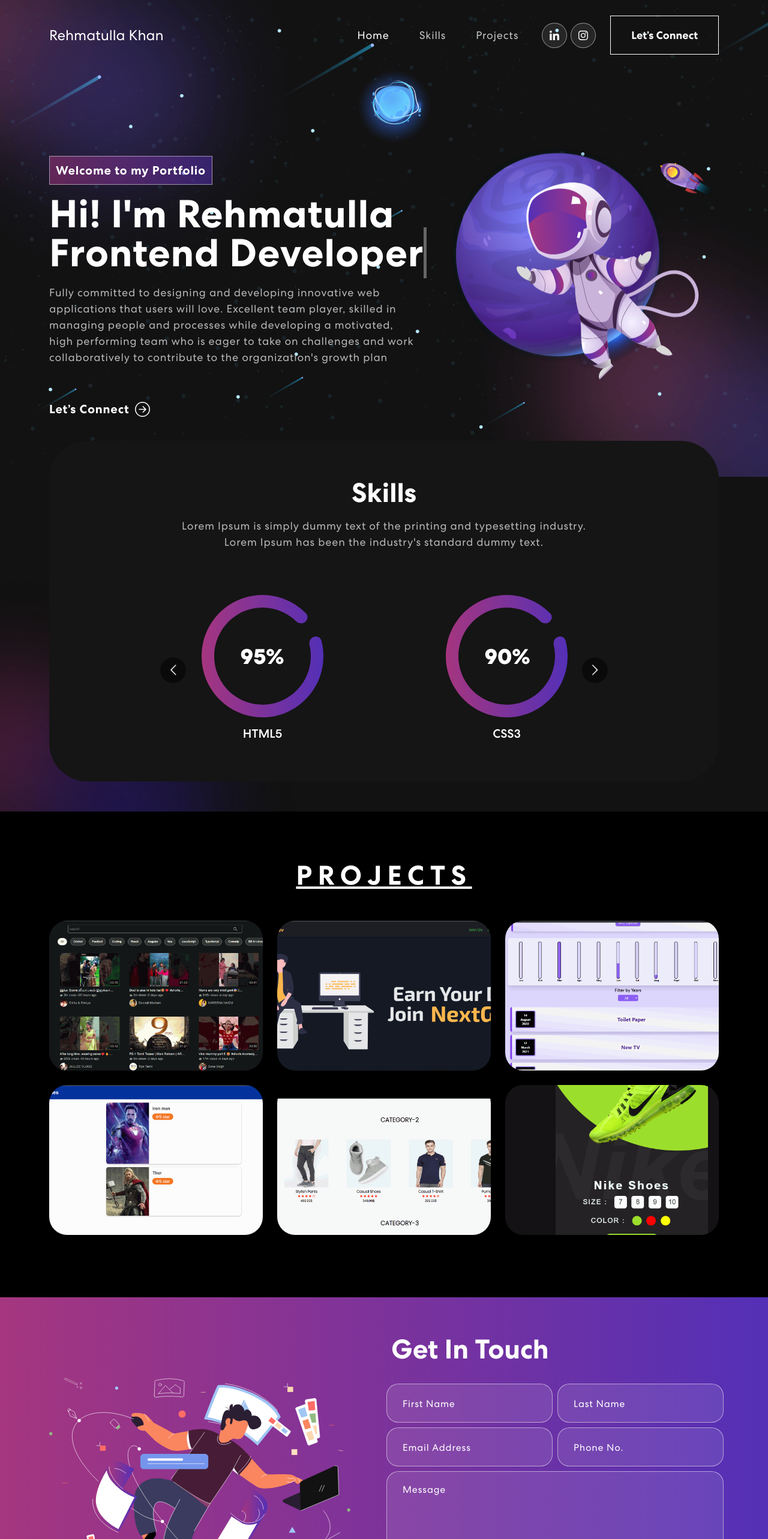
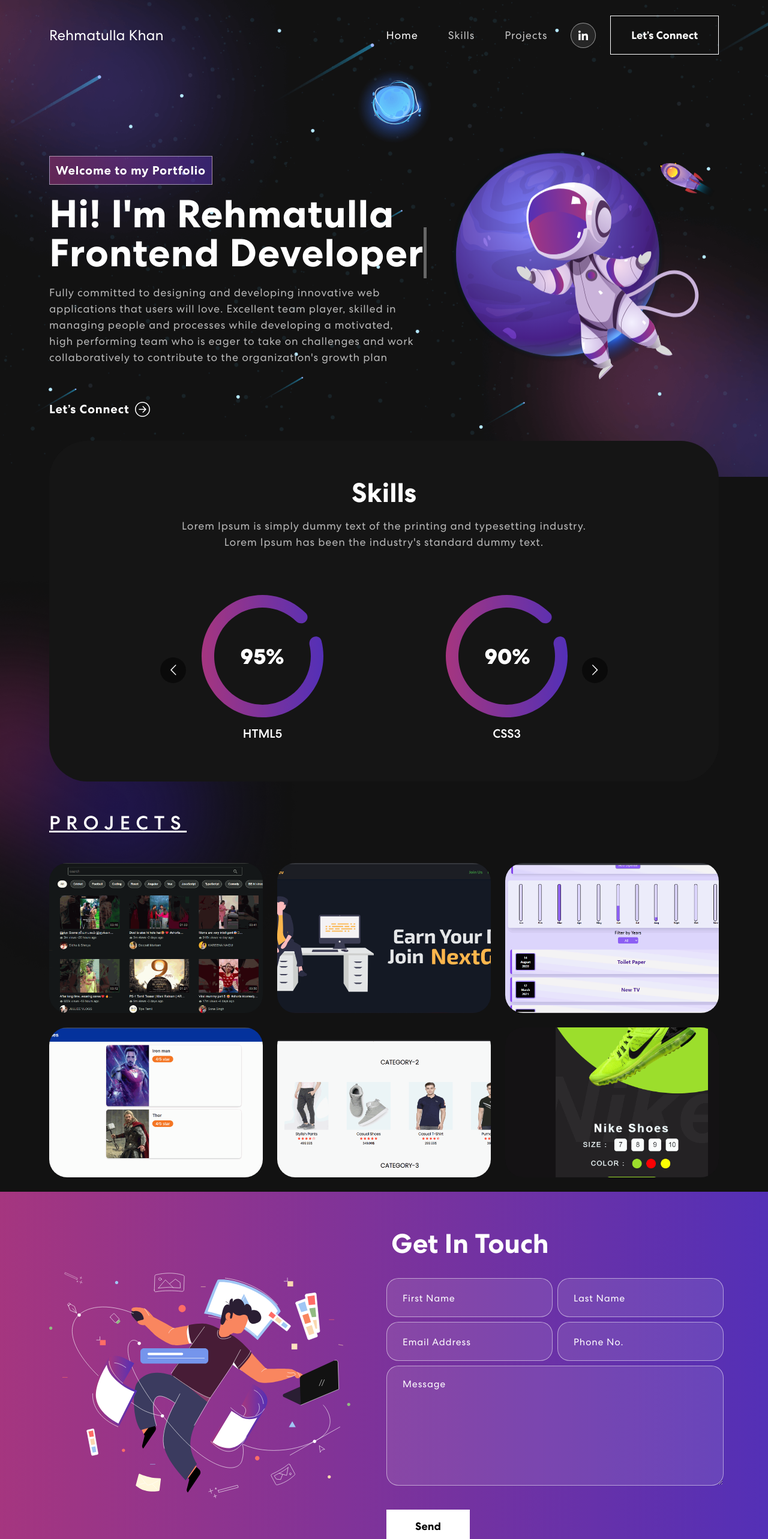
Before and after one commit to Rehmatulla-Khan/rehmatulla-personal-portfolio, a React (Create React App) app: page / in a window 1280 px wide. Shown: the top 2566 px of the page at 60% size. Built offline with nearby package versions, Linux system fonts and the light colour scheme.

Commit message:
🐛 UI Fixes

```diff
--- a/public/index.html
+++ b/public/index.html
@@ -24,7 +24,7 @@
       work correctly both with client-side routing and a non-root public URL.
       Learn how to configure a non-root public URL by running `npm run build`.
     -->
-    <title>React App</title>
+    <title>Rehmatulla Portfolio</title>
   </head>
   <body>
     <noscript>You need to enable JavaScript to run this app.</noscript>
--- a/src/components/Footer.jsx
+++ b/src/components/Footer.jsx
@@ -21,12 +21,12 @@ export const Footer = () => {
               {/* <a href="#">
                 <img src={navIcon2} alt="Icon" />
               </a> */}
-              <a
+              {/* <a
                 href="https://www.instagram.com/rehmatulla_khan_/"
                 target="_blank"
               >
                 <img src={navIcon3} alt="Icon" />
-              </a>
+              </a> */}
             </div>
             <p>Copyright 2022. All Rights Reserved</p>
           </Col>
--- a/src/components/NavBar.jsx
+++ b/src/components/NavBar.jsx
@@ -60,9 +60,9 @@ export const NavBar = () => {
             <Nav.Link
               href="#projects"
               className={
-                activeLink === "project" ? "active navbar-link" : "navbar-link"
+                activeLink === "projects" ? "active navbar-link" : "navbar-link"
               }
-              onClick={() => onUpdateActiveLink("project")}
+              onClick={() => onUpdateActiveLink("projects")}
             >
               Projects
             </Nav.Link>
@@ -75,12 +75,12 @@ export const NavBar = () => {
               {/* <a href="#">
                 <img src={navIcon2} alt="Icon" />
               </a> */}
-              <a
+              {/* <a
                 href="https://www.instagram.com/rehmatulla_khan_/"
                 target="_blank"
               >
                 <img src={navIcon3} alt="Icon" />
-              </a>
+              </a> */}
             </div>
             <button className="vvd">
               <a
--- a/src/components/Projects.jsx
+++ b/src/components/Projects.jsx
@@ -48,7 +48,7 @@ export const Projects = () => {
   ];
 
   return (
-    <section className="project" id="project">
+    <section className="projects" id="projects">
       <Container>
         <Row>
           <Col size={12}>
```
